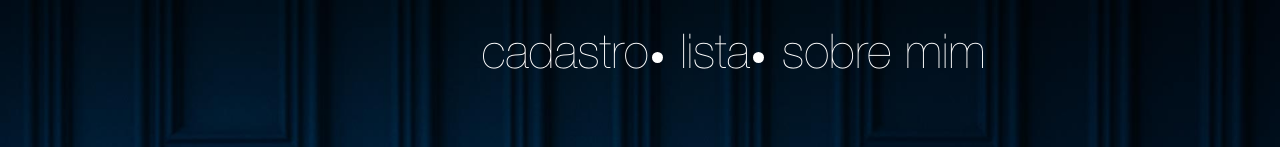
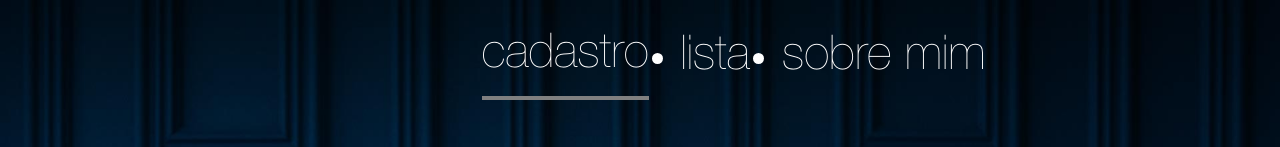
Before and after one commit to allan-gilber/selecao-estagio-spa, a React (Create React App) app: page / in a window 1280 px wide. Shown: the top 147 px of the page. Built offline with nearby package versions, Linux system fonts and the light colour scheme.

Commit message:
fix: corrected bottomborder style

```diff
--- a/src/presentation/components/mainSection/NavBar/index.tsx
+++ b/src/presentation/components/mainSection/NavBar/index.tsx
@@ -6,25 +6,20 @@ const NavBar = () => {
   const LogoIn8 = require('../../../../data/assets/icons/logo-in8-dev.svg').default;
 
   return (
-    <NavBarContainer id='lol'>
+    <NavBarContainer>
       <Logo
         src={LogoIn8}
       />
       <ListStyle>
         <li
-          id='navButton1'
-          style={{listStyle: 'none'}
-          }>
+          id='active'
+        >
           cadastro
         </li>
-        <li
-          id='navButton2'
-        >
+        <li>
           lista
         </li>
-        <li
-          id='navButton3'
-        >
+        <li>
           sobre mim
         </li>
       </ListStyle>
--- a/src/presentation/components/mainSection/NavBar/styles.js
+++ b/src/presentation/components/mainSection/NavBar/styles.js
@@ -17,7 +17,6 @@ export const ListStyle = styled.ul`
     justify-content: flex-end;
     align-items: center;
     font-size: 1.4rem;
-    border-bottom: 3px solid transparent;
     margin: 0;
     font-size: max(3rem, 40%);
 
@@ -30,12 +29,16 @@ export const ListStyle = styled.ul`
         z-index: 2;
         border-radius: 0;
         :hover {
-            border-bottom: 2px solid gray;
+            border-bottom: 0.25rem solid gray;
         }
+    }
 
-        :active{
-            border-bottom: 2px solid gray;
-        }
+    li:first-child{
+        list-style: none;
+    }
+
+    #active {
+        border-bottom: 0.25rem solid gray;
     }
 `;
 
```
